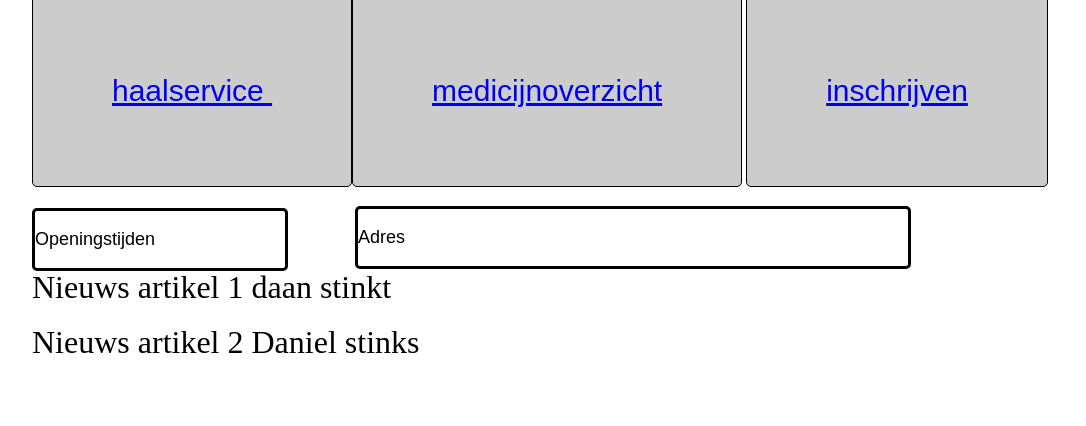
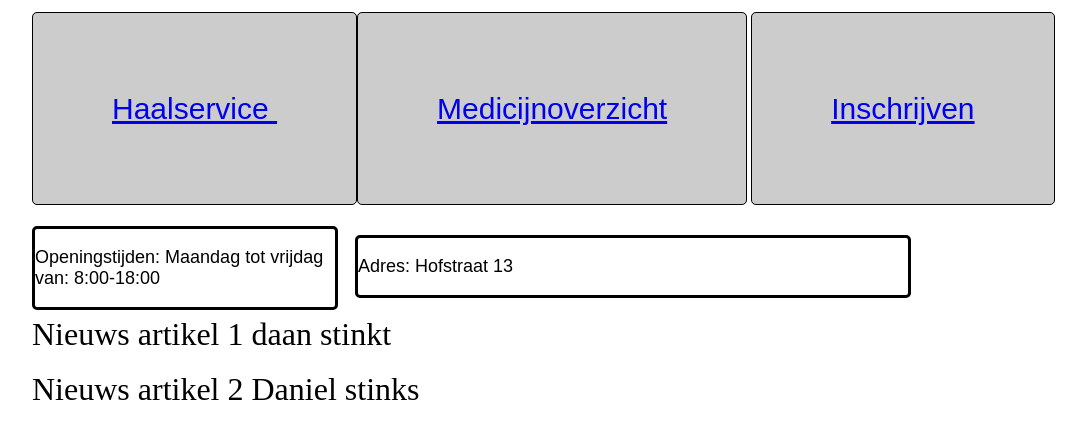
Before and after one commit to Daan7777/apotheeker-website, a PHP site: page / in a window 1280 px wide. Shown: the part 531-957 px from the top of the page, without its empty margins (96-1182 px from the left). Before the commit the page ends 884 px from the top, so only its background shows below. Run offline with PHP 8.4, Linux system fonts and the light colour scheme; data comes from the database, SQL or seed files in the repository.

Commit message:
Br overal

```diff
--- a/CSS/commonstyle.css
+++ b/CSS/commonstyle.css
@@ -114,7 +114,7 @@ background-color: #ccc;
   font-size: 18px;
   border-style: solid;
   border-radius: 5px;
-  width: 250px;
+  width: 300px;
   margin-top: 100px;
 }
 
@@ -124,7 +124,7 @@ background-color: #ccc;
   border-style: solid;
   border-radius: 5px;
   width: 550px;
-  margin-top: -65px;
+  margin-top: -75px;
   margin-right: 100px;
   margin-left: 323px;
   text-align: top;
--- a/Haalservice.php
+++ b/Haalservice.php
@@ -8,13 +8,13 @@
 </head>
 <body>
     <img class="logo" src="pictures/banner.jpg">
-    <div class="menu">    <h2>menu</h2> </div>
+    <div class="menu">    <h2>menu</h2> </div> <br>
         <div class="nav">
         <a href="index.php">Home</a>
         <a href="voorlichting.php">Voorlichting</a>
         <a href="inlogscherm.php">Inloggen</a>
         <a href="service.php">Service</a>
-    </div>
+    </div> <br>
         </body>
     <div class="mid">
         </h2>
--- a/index.php
+++ b/index.php
@@ -10,7 +10,7 @@
     <img class="logo" src="pictures/banner.jpg">
     <div class="menu">
         <h2>menu</h2>
-    </div>
+    </div> <br>
     <div class="nav">
         <a href="index.php">Home</a>
         <a href="voorlichting.php">Voorlichting</a>
@@ -32,16 +32,16 @@
       </p>
     </div>
       <div class="nav2">
-        <a href="haalservice.php"> haalservice </a>
-        <a href="medicijnoverzicht.php">medicijnoverzicht</a>
-        <a href="inschrijven.php">inschrijven</a>
+        <a href="haalservice.php"> Haalservice </a>
+        <a href="medicijnoverzicht.php">Medicijnoverzicht</a>
+        <a href="inschrijven.php">Inschrijven</a>
         </div>
         <div class="openingstijden">
-          <p>Openingstijden</p>
+          <p>Openingstijden:  Maandag tot vrijdag van: 8:00-18:00</p>
         </div>
           <div class="adres">
-          <p>Adres</p>
-        </div>
+          <p>Adres:  Hofstraat 13 </p>
+        </div><br>
 </body>
 </html>
 
--- a/medicijnoverzicht.php
+++ b/medicijnoverzicht.php
@@ -7,14 +7,14 @@
     <link rel="stylesheet" href="css/commonstyle.css">
 </head>
 <body>
-    <img class="logo" src="pictures/banner.jpg">
-    <div class="menu">    <h2>menu</h2> </div>
+<img class="logo" src="pictures/banner.jpg">
+    <div class="menu">    <h2>menu</h2> </div> <br>
         <div class="nav">
         <a href="index.php">Home</a>
         <a href="voorlichting.php">Voorlichting</a>
         <a href="inlogscherm.php">Inloggen</a>
         <a href="service.php">Service</a>
-    </div>
+    </div> <br>
         </body>
     <div class="mid">
         </h2>
--- a/service.php
+++ b/service.php
@@ -7,14 +7,14 @@
     <link rel="stylesheet" href="css/commonstyle.css">
 </head>
 <body>
-    <img class="logo" src="pictures/banner.jpg">
-    <div class="menu">    <h2>menu</h2> </div>
+<img class="logo" src="pictures/banner.jpg">
+    <div class="menu">    <h2>menu</h2> </div> <br>
         <div class="nav">
         <a href="index.php">Home</a>
         <a href="voorlichting.php">Voorlichting</a>
         <a href="inlogscherm.php">Inloggen</a>
         <a href="service.php">Service</a>
-    </div>
+    </div> <br>
         </body>
     <div class="mid">
         </h2>
--- a/voorlichting.php
+++ b/voorlichting.php
@@ -7,14 +7,14 @@
     <link rel="stylesheet" href="css/commonstyle.css">
 </head>
 <body>
-    <img class="logo" src="pictures/banner.jpg">
-    <div class="menu">    <h2>menu</h2> </div>
+<img class="logo" src="pictures/banner.jpg">
+    <div class="menu">    <h2>menu</h2> </div> <br>
         <div class="nav">
         <a href="index.php">Home</a>
         <a href="voorlichting.php">Voorlichting</a>
         <a href="inlogscherm.php">Inloggen</a>
         <a href="service.php">Service</a>
-    </div>
+    </div> <br>
         </body>
     <div class="mid">
         </h2>
```
